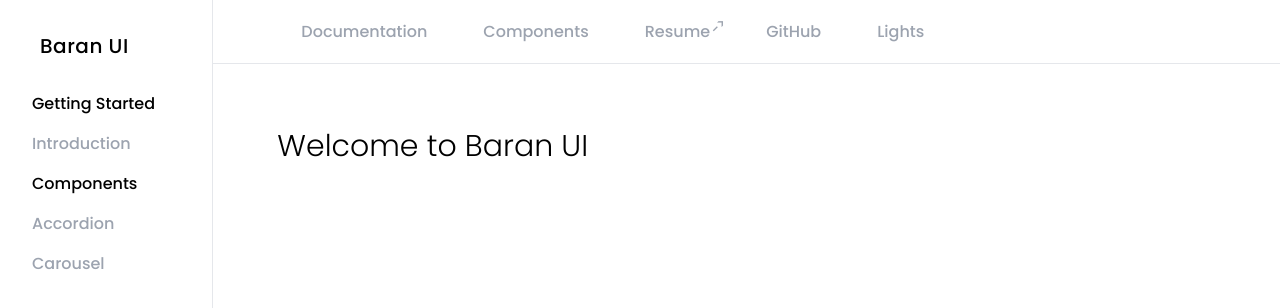
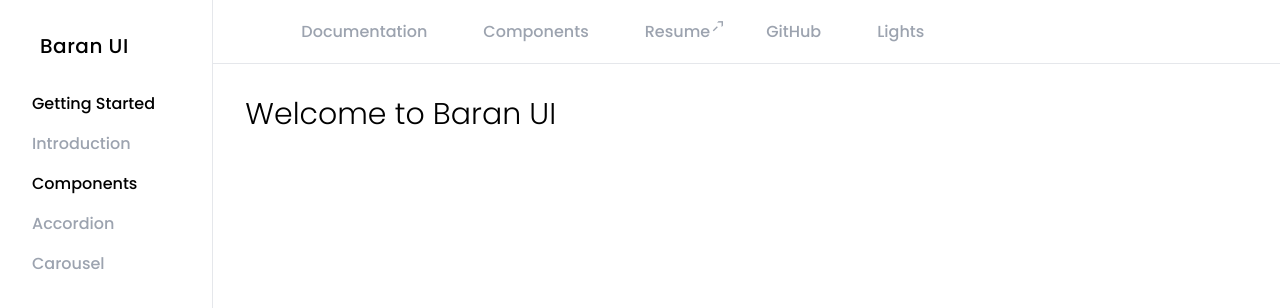
Before and after one commit to phscloq/ui-library, a Next.js app: page / in a window 1280 px wide. Shown: the top 308 px of the page. Built offline with nearby package versions, Linux system fonts and the light colour scheme; no server answers.

Commit message:
Refactor main className in Home component

```diff
--- a/src/app/page.tsx
+++ b/src/app/page.tsx
@@ -1,7 +1,8 @@
 
 export default function Home() {
+
   return (
-    <main className="p-8  w-2/3">
+    <main className="">
     <h1 className=" text-3xl">Welcome to Baran UI</h1>
  </main>
   )
```
